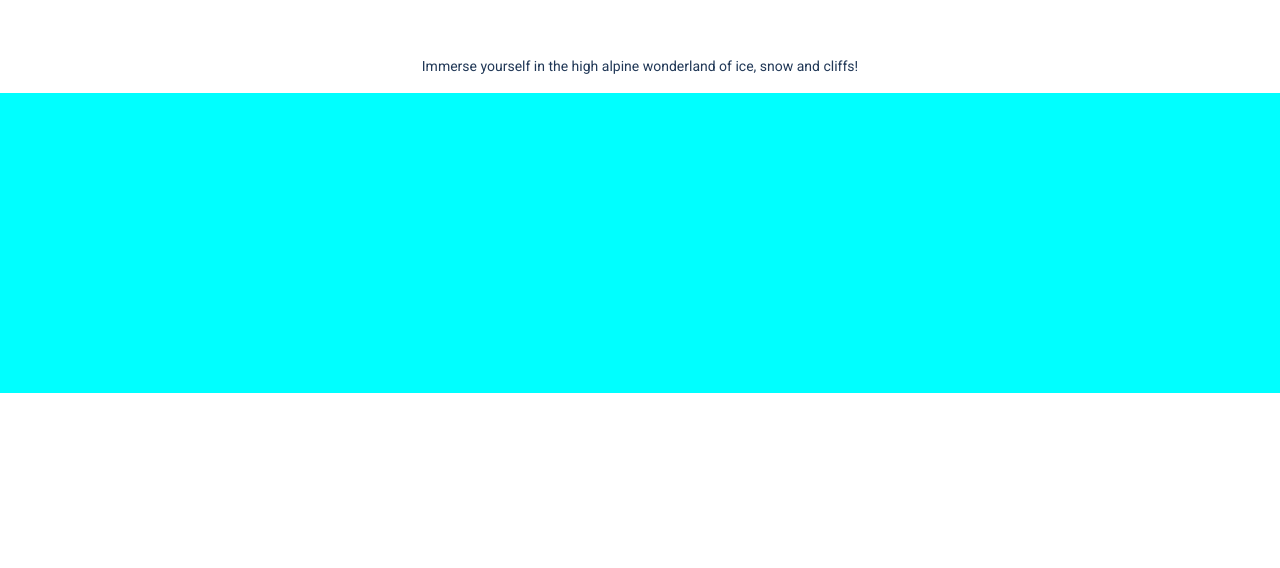
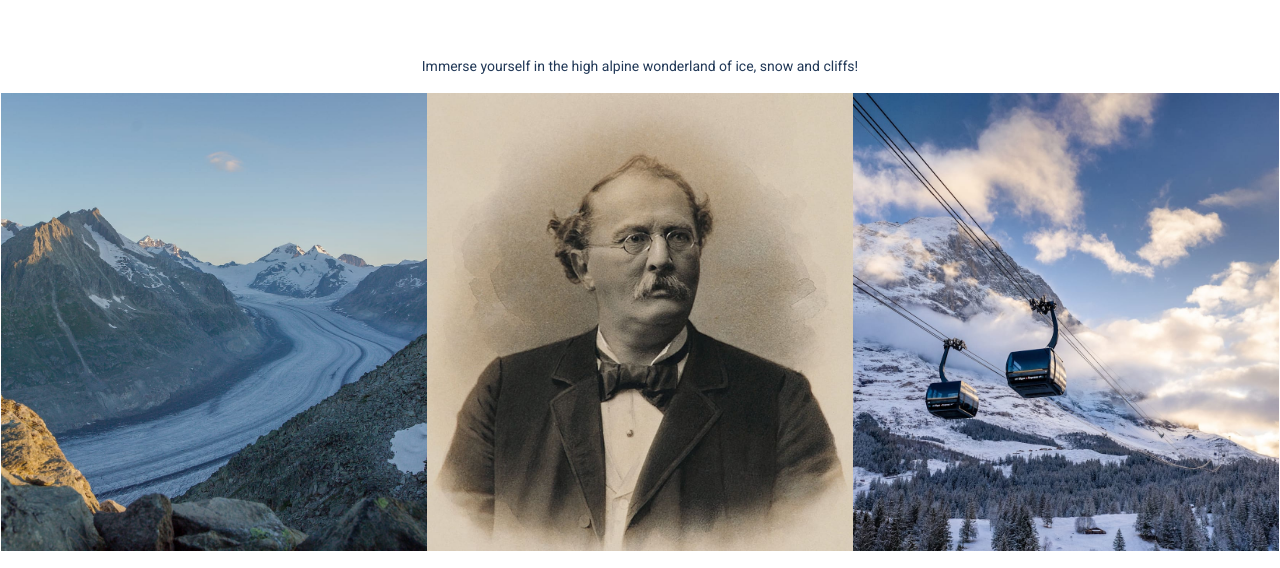
Before and after one commit to ijwilliamson/Jungfrau, a plain HTML site: page index.html in a window 1280 px wide. Shown: the part 2340-2908 px from the top of the page. Before the commit the page ends 2733 px from the top, so only its background shows below. Drawn offline with Linux system fonts and the light colour scheme; grey boxes are pictures that could not be loaded.

Commit message:
Trio Complete

```diff
--- a/css/styles.css
+++ b/css/styles.css
@@ -229,20 +229,72 @@ article{
             vertical-align: middle;}
 
 
-/* Current area of development */
-#trioFrame{
-    width:100%;
-    display:flex;
-    justify-content: center;}
+/* Trio */
 
     #trio{
-    background-color: aqua;
+    margin-left:auto;
+    margin-right:auto;
     width:100%;
-    max-width: 1600px;
-    min-height:300px;
+    max-width: 1680px;
     display:flex;
     justify-items: center;
-    justify-content: center;}
+    justify-content: center;
+    flex-wrap: wrap;}
+
+    #trio .photoFrame{
+        position:relative;}
+
+    #trio .photoFrame .overlay{
+        position:absolute;
+        top:0px;
+        left:0px;
+        width: 100%;
+        height: 100%;
+        display:flex;
+        flex-direction: row;}
+
+    #trio .photoFrame .overlay:hover{
+        background-color: rgba(33, 56, 87, 0.6);}
+
+        #trio .photoFrame .overlay h3{
+            color:white;
+            font-family: "Roboto Condensed",sans-serif;
+            font-size: 22px;
+            font-weight: 700;
+            text-align: center;
+            width: 100%;
+            display: none;
+            align-self: center;}
+
+        #trio .photoFrame .overlay:hover h3{
+            display: block;}
+
+
+    @media (min-width: 1015px){
+        #trio{aspect-ratio: 3 / 1.0748;
+        overflow: hidden;}
+
+        #trio .photoFrame{
+            width:33.3%;
+            min-width: 333px;}
+
+    }
+
+    @media (max-width: 1015px){
+        #trio{aspect-ratio: 2 / 2.1496;
+        overflow: hidden;}
+
+        #trio .photoFrame{
+            width:50%;
+            min-width: 150px;}
+    }
+
+    @media (max-width: 200px){
+        #trio .photoFrame{
+            width:100%;
+            min-width: 333px;}
+    }
+
 
 /* Responsive Configuration */
 
--- a/index.html
+++ b/index.html
@@ -208,15 +208,29 @@
         </div>
 
         <!-- Trio Frame-->
-        <!-- Area of Development-->
-        <div id="trioFrame">
+
             <div id="trio">
-                <div class="photoFrame"></div>
-                <div class="photoFrame"></div>
-                <div class="photoFrame"></div>
+                <div class="photoFrame">
+                    <img src="/images/articles/Aletschgletscher-Mittelmoraenen.jpg" width="100%">
+                    <div class="overlay">
+                        <h3>SIMPLY THE GREATEST</h3>
+                    </div>
+                </div>
+                <div class="photoFrame">
+                    <img src="/images/articles/Bau-der-Jungfraubahn04.jpg" width="100%">
+                    <div class="overlay">
+                        <h3>CONSTRUCTION OF THE JUNGFRAU RAILWAY</h3>
+                    </div>
+                </div>
+                <div class="photoFrame">
+                    <img src="/images/articles/Eiger-Express-zwei-Gondeln-Eiger-Abendstimmung-Winter.jpg" width="100%">
+                    <div class="overlay">
+                        <h3>V-CABLEWAY</h3>
+                    </div>
+                </div>
             </div>
-        </div>
 
+<p></p><p></p>
     </content>
 </body>
 </html>
```
Also changed, not shown: images/articles/Aletschgletscher-Mittelmoraenen.jpg (added), images/articles/Bau-der-Jungfraubahn04.jpg (added), images/articles/Eiger-Express-zwei-Gondeln-Eiger-Abendstimmung-Winter.jpg (added).
